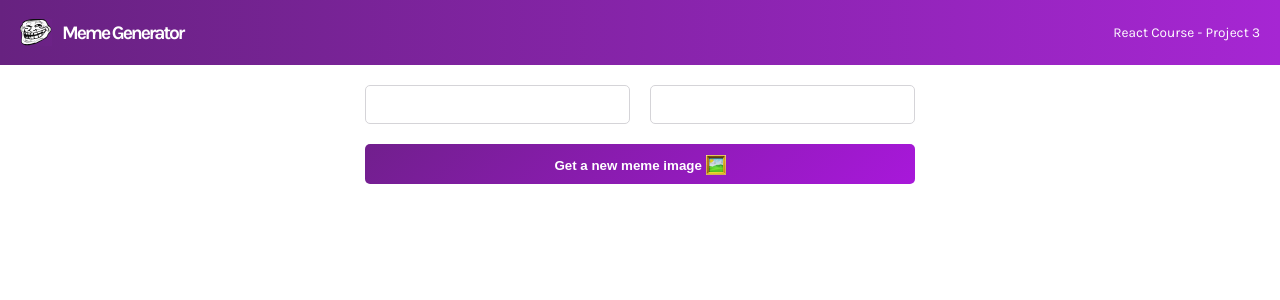
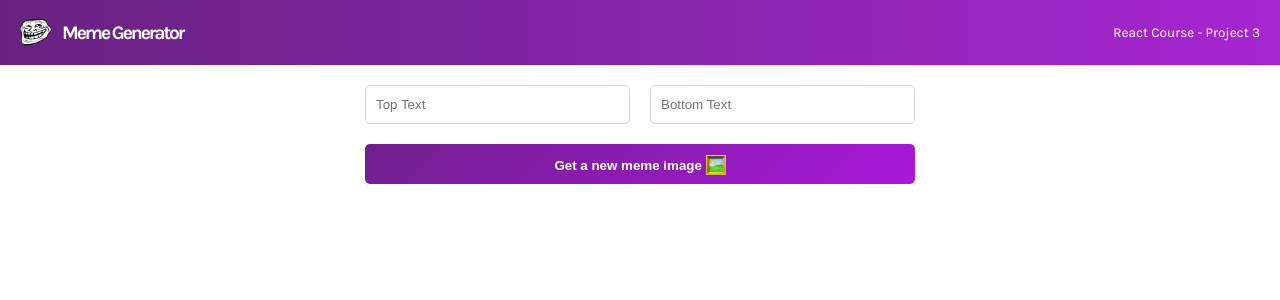
Before and after one commit to naomijustin/fcc-projects--meme-generator, a React (Create React App) app: page / in a window 1280 px wide. Shown: the top 300 px of the page. Built offline with nearby package versions, Linux system fonts and the light colour scheme.

Commit message:
Final styling before events

```diff
--- a/src/components/Meme.js
+++ b/src/components/Meme.js
@@ -3,13 +3,14 @@ import framedPicture from "../images/framed-picture.png"
 
 export default function Meme () {
     return (
-        <section className="section-meme">
-            <div className="input-wrapper">
-                <input type="text"/>
-                <input type="text"/>
-            </div>
-            <button className="btn-GetNewMeme">Get a new meme image <img src={framedPicture} className="icon-Framedpicture"/></button>
-
-        </section>
+        <main>
+            <form className="section-meme">
+                <div className="input-wrapper">
+                    <input type="text" placeholder="Top Text"/>
+                    <input type="text" placeholder="Bottom Text"/>
+                </div>
+                <button className="btn-GetNewMeme">Get a new meme image <img src={framedPicture} className="icon-Framedpicture"/></button>
+            </form>
+        </main>
     )
 }
--- a/src/index.css
+++ b/src/index.css
@@ -53,6 +53,7 @@ input[type=text] {
   height: 35px;
   border-radius: 5px;
   border: 1px solid #D5D4D8;
+  text-indent: 8px;
 }
 button {
   width: 100%;
@@ -71,6 +72,7 @@ button {
 .btn-GetNewMeme {
   max-width: 550px;
   width: 100%;
+  cursor: pointer;
 }
 
 /* font-family: 'Anton', sans-serif; */
```
